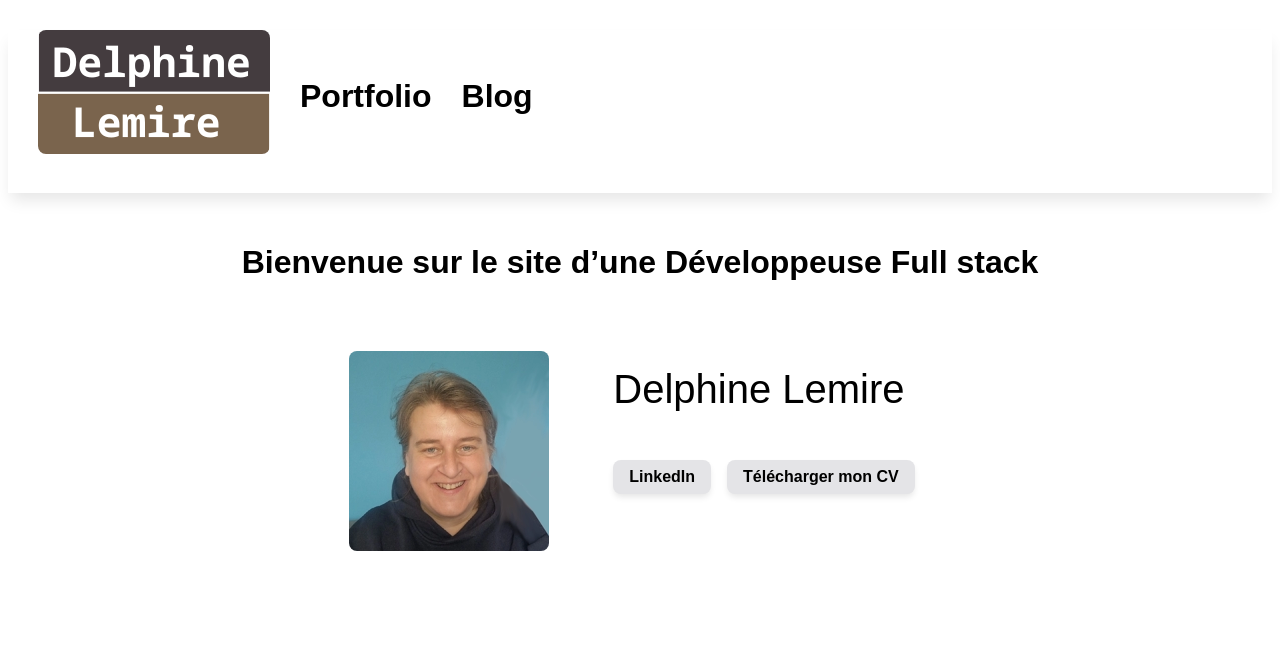
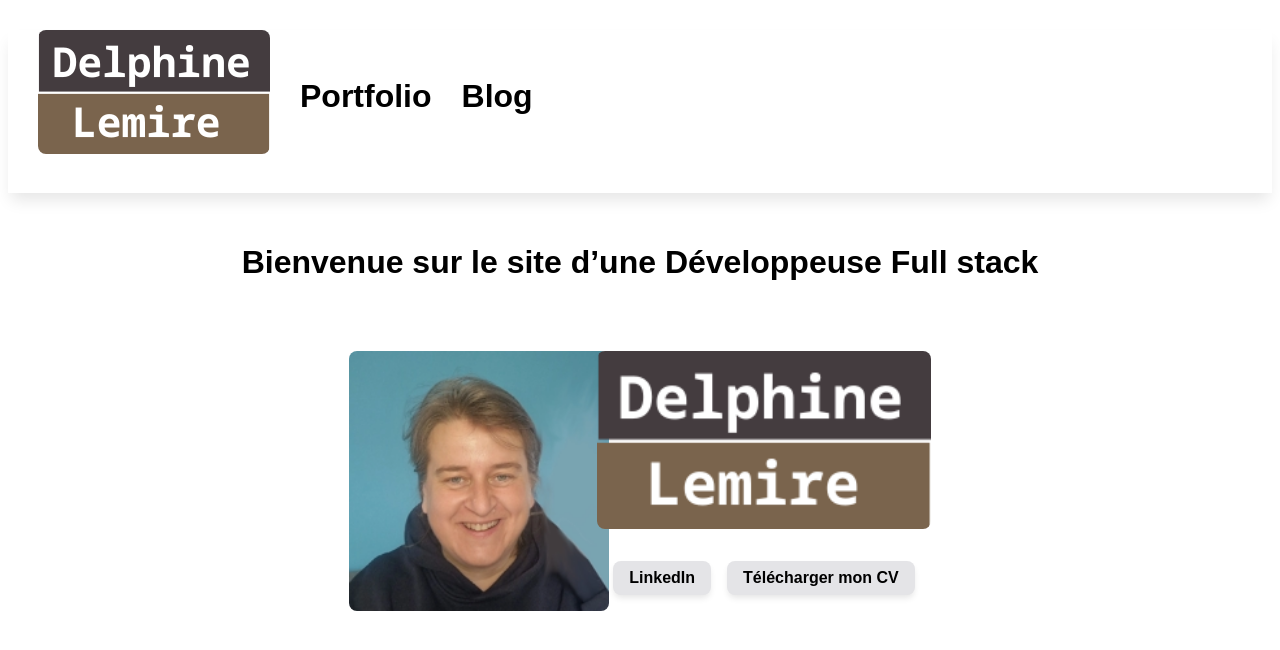
Before and after one commit to DelphineLemire/DelphineLemire.github.io, a Jekyll site: the page built from docs/index.md, in a window 1280 px wide. Shown: the top 650 px of the page. Built offline with Jekyll 4.4.1, drawn with Linux system fonts in a browser that asks for light colours.

Commit message:
add logo into index body

```diff
--- a/docs/_layouts/index.html
+++ b/docs/_layouts/index.html
@@ -8,7 +8,7 @@ layout: default
         <img src="./assets/images/delphine.webp" alt="Delphine Lemire"/>
     </div>
     <div class="flex-column">
-        <div class="logo">Delphine Lemire</div>
+        <img src="./assets/images/logo.png" alt="logo" />
         <div>
             <a class="btn" href="https://linkedin.com/in/delphine-lemire">LinkedIn</a>
             <a class="btn" href="./assets/documents/cv.pdf" >Télécharger mon CV</a>
```
